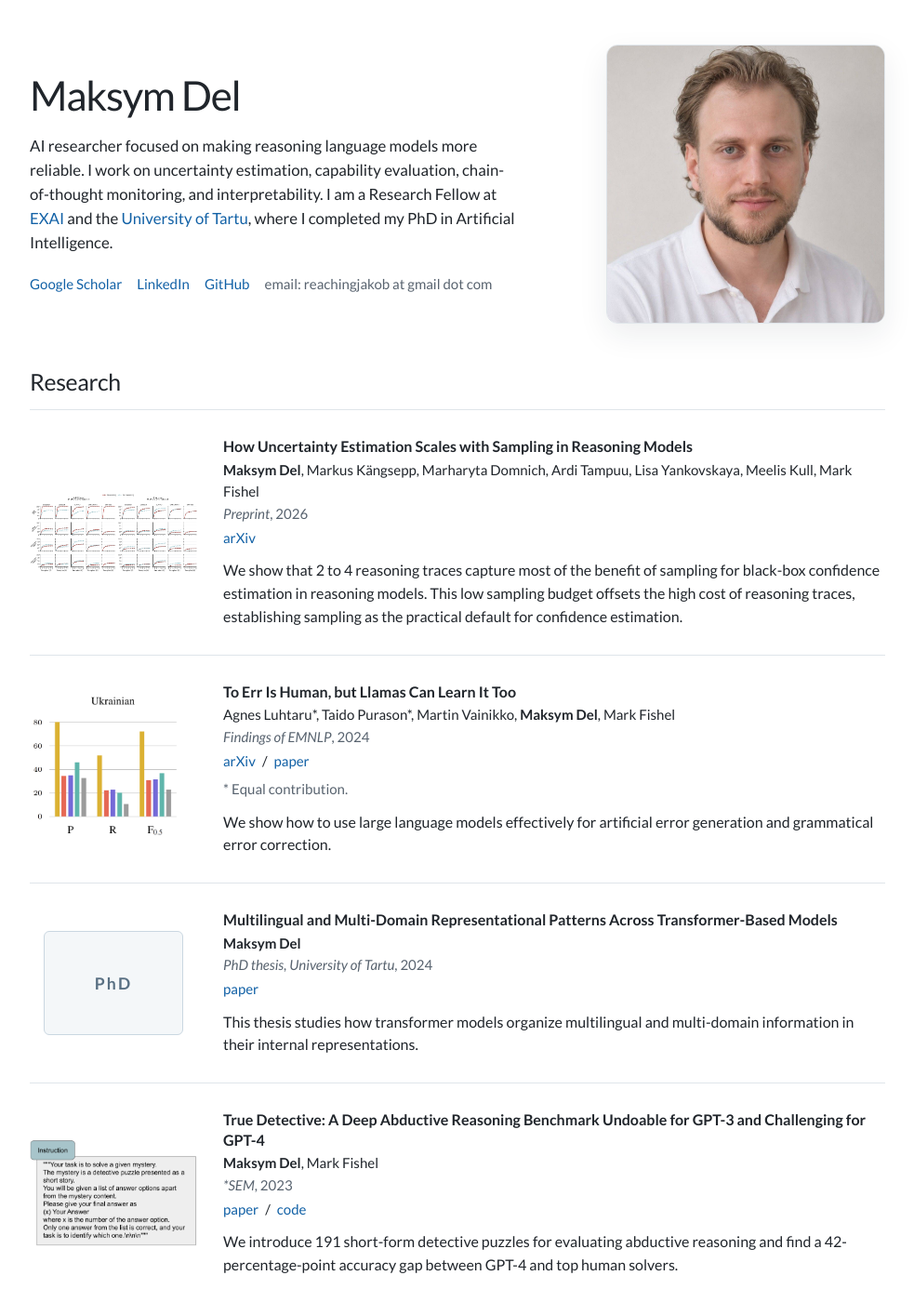
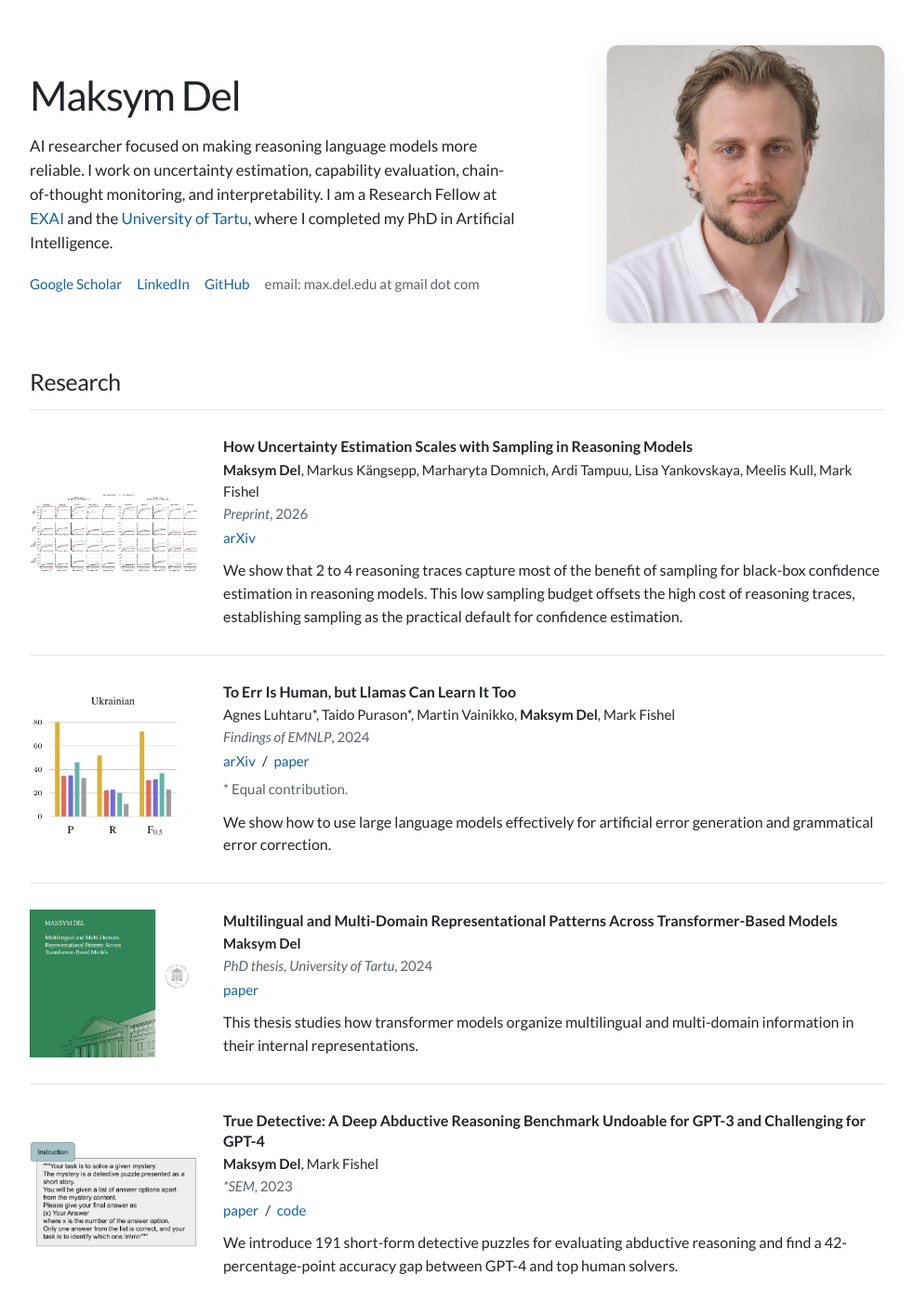
Before and after one commit to MaksymDel/maksymdel.github.io, a Jekyll site: the page built from index.html, in a window 1280 px wide and 1400 px high. Shown: the whole window at 93% size, without its empty margins (148-1131 px from the left). Built offline with Jekyll 4.4.1, drawn with Linux system fonts in a browser that asks for light colours.

Commit message:
Fix contact email and thesis thumbnail

```diff
--- a/_data/publications.yml
+++ b/_data/publications.yml
@@ -20,6 +20,8 @@
 
 - title: "Multilingual and Multi-Domain Representational Patterns Across Transformer-Based Models"
   year: 2024
+  image: /images/thesis-cover.png
+  image_alt: "Cover of Maksym Del's PhD thesis on multilingual and multi-domain transformer representations"
   authors: "<strong>Maksym Del</strong>"
   venue: "PhD thesis, University of Tartu"
   paper: https://hdl.handle.net/10062/105563
--- a/_layouts/default.html
+++ b/_layouts/default.html
@@ -75,7 +75,7 @@
             <a href="https://scholar.google.com/citations?user=EbtrluQAAAAJ&sortby=pubdate">Google Scholar</a>
             <a href="https://www.linkedin.com/in/maksym-del/">LinkedIn</a>
             <a href="https://github.com/MaksymDel">GitHub</a>
-            <span class="profile-links__email">email: reachingjakob at gmail dot com</span>
+            <span class="profile-links__email">email: max.del.edu at gmail dot com</span>
           </nav>
         </div>
 
```
Also changed, not shown: images/thesis-cover.png (added).
